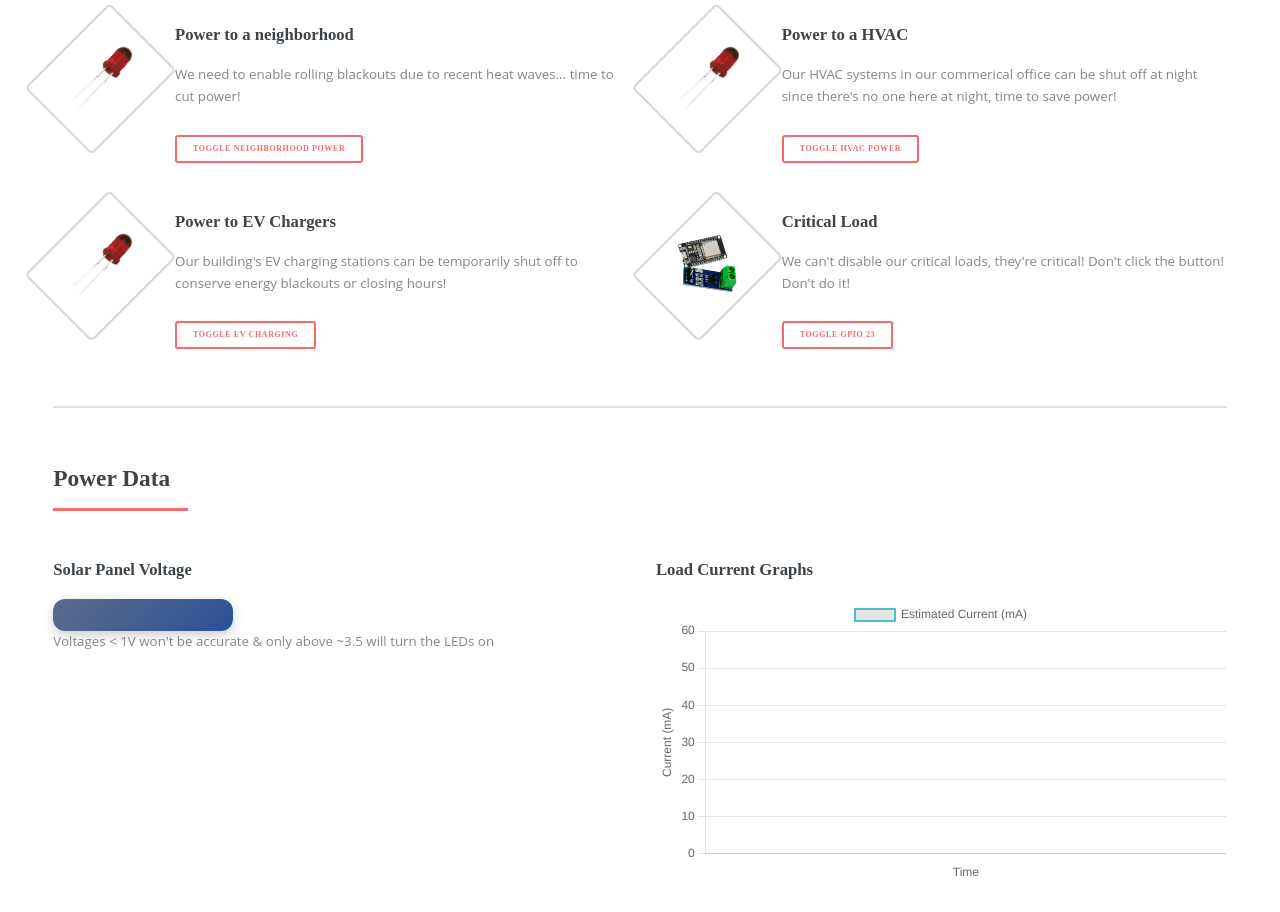
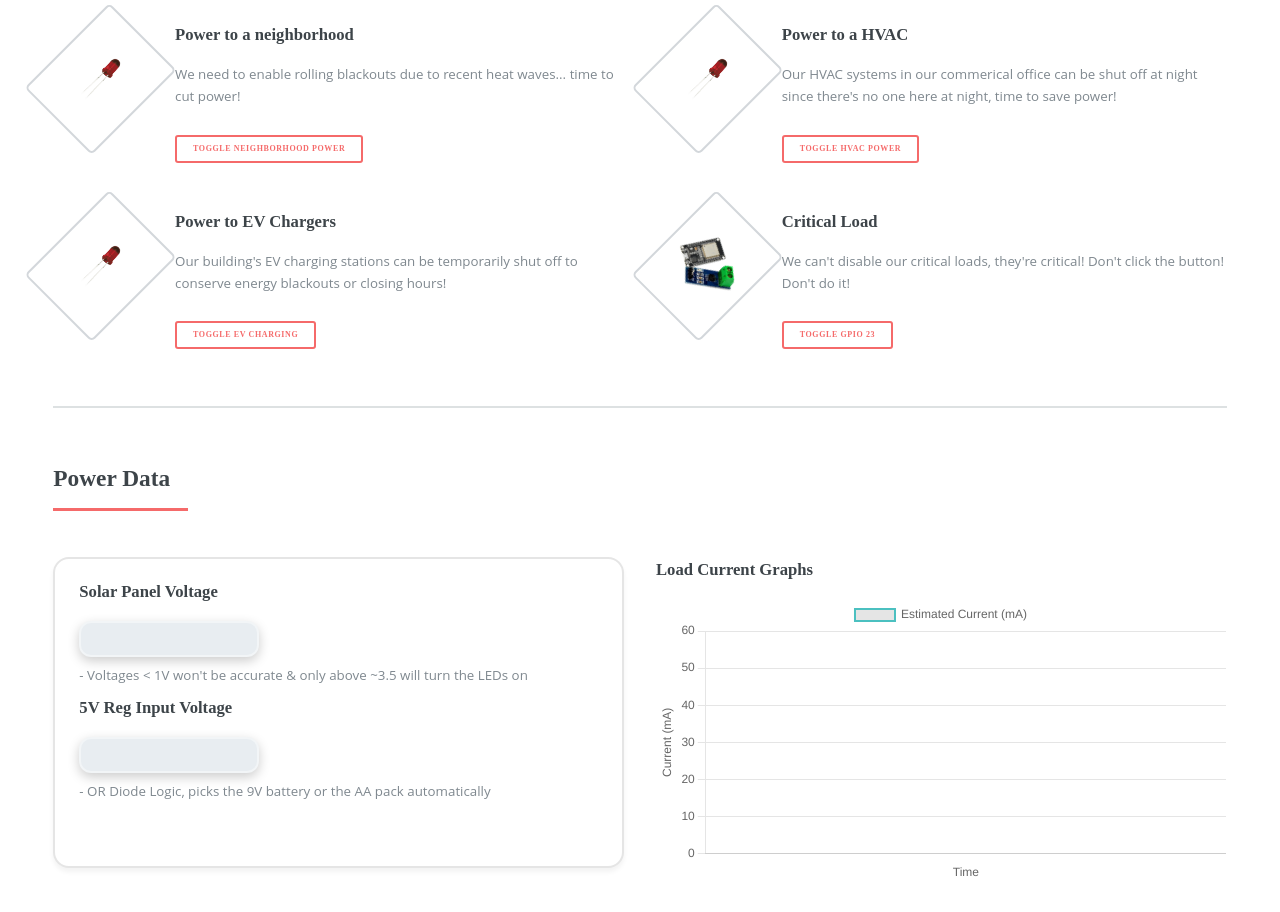
Before and after one commit to trhussain/MicroGrid, a plain HTML site: page data/index.html in a window 1280 px wide. Shown: the part 1336-2248 px from the top of the page. Drawn offline with Linux system fonts and the light colour scheme.

Commit message:
final push

```diff
--- a/data/assets/css/main.css
+++ b/data/assets/css/main.css
@@ -2193,7 +2193,7 @@ button,
     .icon-image img {
       /* transform: rotate(-45deg); */
       max-width: 80%;
-      max-height: 80%;
+      max-height: 50%;
       display: block;
     }
     .split-container {
@@ -2203,28 +2203,29 @@ button,
 
     .split-box {
       flex: 1;
-      min-height: 100px;
+      min-height: 50px;
       /* border: 1px solid #ccc; */
       padding: 0.5rem;
       background: #f8f8f8;
     }
 
     .dynamic-textbox {
-      background: linear-gradient(135deg, #5c6c8b, #2a5298);
-      color: #ffffff;
-      font-size: 2.2rem;
-      font-weight: bold;
-      padding: 1rem 2rem;
-      border-radius: 12px;
-      box-shadow: 0 4px 12px rgba(0, 0, 0, 0.2);
-      min-width: 180px;
-      text-align: center;
-      transition: transform 0.3s ease, box-shadow 0.3s ease;
+      background-color: #e8edf1!important;
+      color: #524d4d!important;
+      font-size: 2.2rem!important;
+      font-weight: bold!important;
+      padding: 1rem 2rem!important;
+      border-radius: 12px!important;
+      border: 2px solid rgba(255, 255, 255, 0.4)!important; /* <- subtle white border */
+      box-shadow: 0 4px 12px rgba(0, 0, 0, 0.2)!important;
+      min-width: 180px!important;
+      text-align: center!important;
+      transition: transform 0.3s ease, box-shadow 0.3s ease!important;
     }
 
     .dynamic-textbox:hover {
-      transform: scale(1.05);
-      box-shadow: 0 6px 20px rgba(0, 0, 0, 0.25);
+      transform: scale(1.05)!important;
+      box-shadow: 0 6px 20px rgba(0, 0, 0, 0.25)!important;
     }
     .banner {
       position: fixed !important;
@@ -2247,3 +2248,25 @@ button,
       background-color: #4caf50;
       color: white;
     }
+
+    .voltage-card {
+      border: 2px solid rgba(0, 0, 0, 0.1);
+      border-radius: 16px;
+      padding: 1.25rem 1.5rem 0.75rem 1.5rem;
+      margin-bottom: 1rem;
+      box-shadow: 0 4px 5px rgba(0, 0, 0, 0.05);
+      background-color: #ffffff;
+      transition: box-shadow 0.3s ease;
+    }
+
+    .voltage-card:hover {
+      box-shadow: 0 6px 20px rgba(0, 0, 0, 0.1);
+    }
+
+    .voltage-card p {
+      margin: 0.5rem 0 0 0;
+    }
+
+    .voltage-card .split-container {
+      margin-bottom: 0; /* or reduce to 0.25rem if needed */
+    }
--- a/data/assets/js/script.js
+++ b/data/assets/js/script.js
@@ -32,7 +32,7 @@ document.addEventListener("DOMContentLoaded", function () {
     console.log("WebSocket Connected!");
     showBanner(true);
   };
-  const solarVoltageDenom = 3.80;
+  const solarVoltageDenom = 1;
   socket.onmessage = (event) => {
     console.log("Received:", event.data);
 
@@ -47,8 +47,11 @@ document.addEventListener("DOMContentLoaded", function () {
         if (data.solarVoltage !== undefined) {
           console.log("Solar Voltage:", data.solarVoltage);
           document.getElementById("solarVoltageDisplay").innerHTML = `<strong>${data.solarVoltage.toFixed(2)}</strong> V`;
+          document.getElementById("fiveVin").innerHTML = `<strong>${data.fiveVoltage.toFixed(2)}</strong> V`;
 
-          const powerAvailable = (data.fiveV === "on" || (data.solarRailState === "on" && data.solarVoltage > solarVoltageDenom)  && data.loadCurrent > 2);
+          const powerAvailable = ((data.fiveV === "on" || (data.solarRailState === "on" && data.solarVoltage > 3.5))  && data.loadCurrent > 1 && data.loadCurrent < 4);
+          console.log("power available: ");
+          console.log(powerAvailable);
           const solarUsed = (data.solarRailState === "on") && (data.fiveV === "off" ||  data.solarVoltage > solarVoltageDenom);
           let solarAttenutation = 1;
           if (solarUsed) {
--- a/data/index.html
+++ b/data/index.html
@@ -173,15 +173,18 @@
 									<div class="posts">
 
 
-										  <article>
+										<article class="voltage-card">
 											<h3>Solar Panel Voltage</h3>
 											<div class="split-container">
-												<div id="solarVoltageDisplay" class="dynamic-textbox "></div>
-
+											  <div id="solarVoltageDisplay" class="dynamic-textbox"></div>
 											</div>
-											<p style="margin-bottom: 0.5rem;">Voltages &lt; 1V won't be accurate & only above ~3.5 will turn the LEDs on</p>
-
-										  </article>
+											<p style="margin-bottom: 0.5rem;">- Voltages &lt; 1V won't be accurate & only above ~3.5 will turn the LEDs on</p>
+											<h3>5V Reg Input Voltage</h3>
+											<div class="split-container">
+											  <div id="fiveVin" class="dynamic-textbox"></div>
+											</div>
+											<p style="margin-bottom: 0.5rem;">- OR Diode Logic, picks the 9V battery or the AA pack automatically</p>
+										</article>
 
 
 
```
Also changed, not shown: 5 other files.
